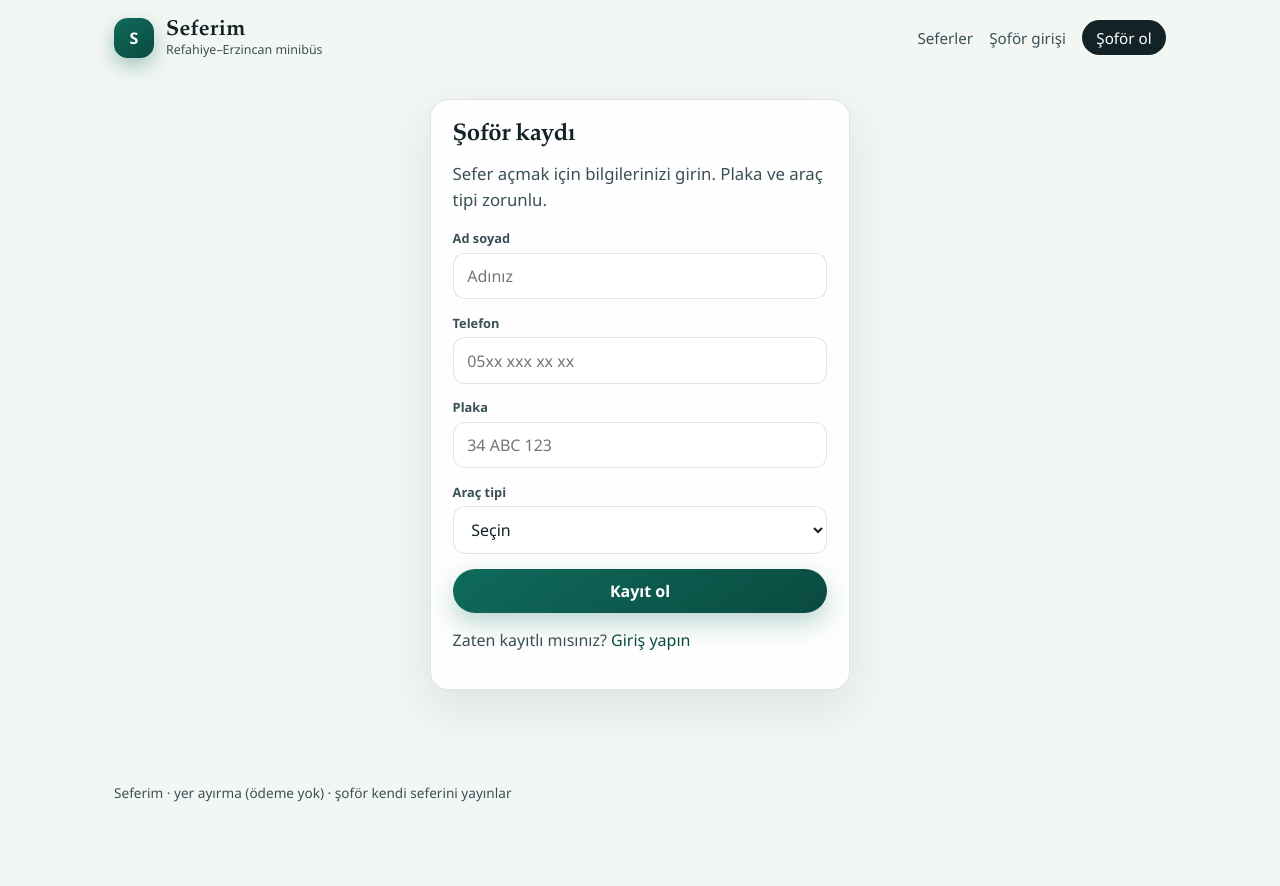
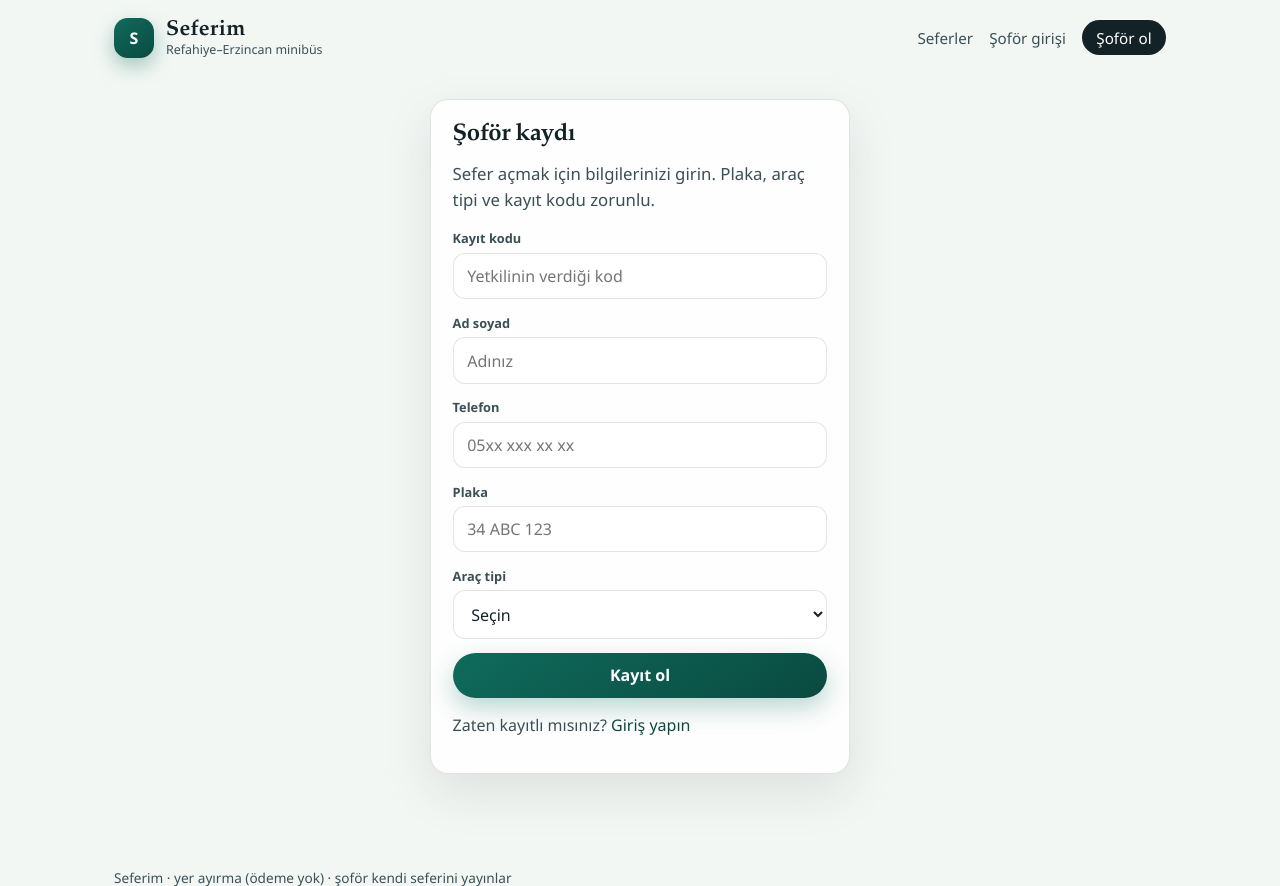
Before and after one commit to ozgeebakir/seferim, a Flask app: page /sofor/kayit in a window 1280 px wide. Shown: the top 886 px of the page. Before the commit the page ends 802 px from the top, so only its background shows below. Run offline with Flask 3, Linux system fonts and the light colour scheme.

Commit message:
Require a shared registration code for driver signup.
Co-authored-by: Cursor <cursoragent@cursor.com>

```diff
--- a/app.py
+++ b/app.py
@@ -36,6 +36,7 @@ VEHICLE_TYPES = [
 
 app = Flask(__name__)
 app.secret_key = os.environ.get("SEFERIM_SECRET", "seferim-dev-secret-change-me")
+DRIVER_REGISTER_CODE = os.environ.get("SEFERIM_DRIVER_CODE", "refahiye2026")
 
 
 def get_db() -> sqlite3.Connection:
@@ -246,8 +247,11 @@ def driver_register():
         phone = request.form.get("phone", "").strip()
         plate = request.form.get("plate", "").strip().upper()
         vehicle_type = request.form.get("vehicle_type", "").strip()
+        register_code = request.form.get("register_code", "").strip()
 
-        if not all([name, phone, plate, vehicle_type]):
+        if register_code != DRIVER_REGISTER_CODE:
+            flash("Kayıt kodu hatalı. Şoför kaydı için yetkili kod gerekir.", "error")
+        elif not all([name, phone, plate, vehicle_type]):
             flash("Tüm alanlar zorunludur.", "error")
         else:
             db = get_db()
--- a/render.yaml
+++ b/render.yaml
@@ -8,5 +8,7 @@ services:
     envVars:
       - key: SEFERIM_SECRET
         generateValue: true
+      - key: SEFERIM_DRIVER_CODE
+        value: refahiye2026
       - key: PYTHON_VERSION
         value: "3.12.0"
--- a/templates/driver_register.html
+++ b/templates/driver_register.html
@@ -3,8 +3,12 @@
 {% block content %}
 <section class="auth-card">
   <h1>Şoför kaydı</h1>
-  <p class="lede">Sefer açmak için bilgilerinizi girin. Plaka ve araç tipi zorunlu.</p>
+  <p class="lede">Sefer açmak için bilgilerinizi girin. Plaka, araç tipi ve kayıt kodu zorunlu.</p>
   <form method="post" class="stack-form">
+    <label>
+      <span>Kayıt kodu</span>
+      <input name="register_code" required maxlength="40" placeholder="Yetkilinin verdiği kod" autocomplete="off">
+    </label>
     <label>
       <span>Ad soyad</span>
       <input name="name" required maxlength="80" placeholder="Adınız">
```
